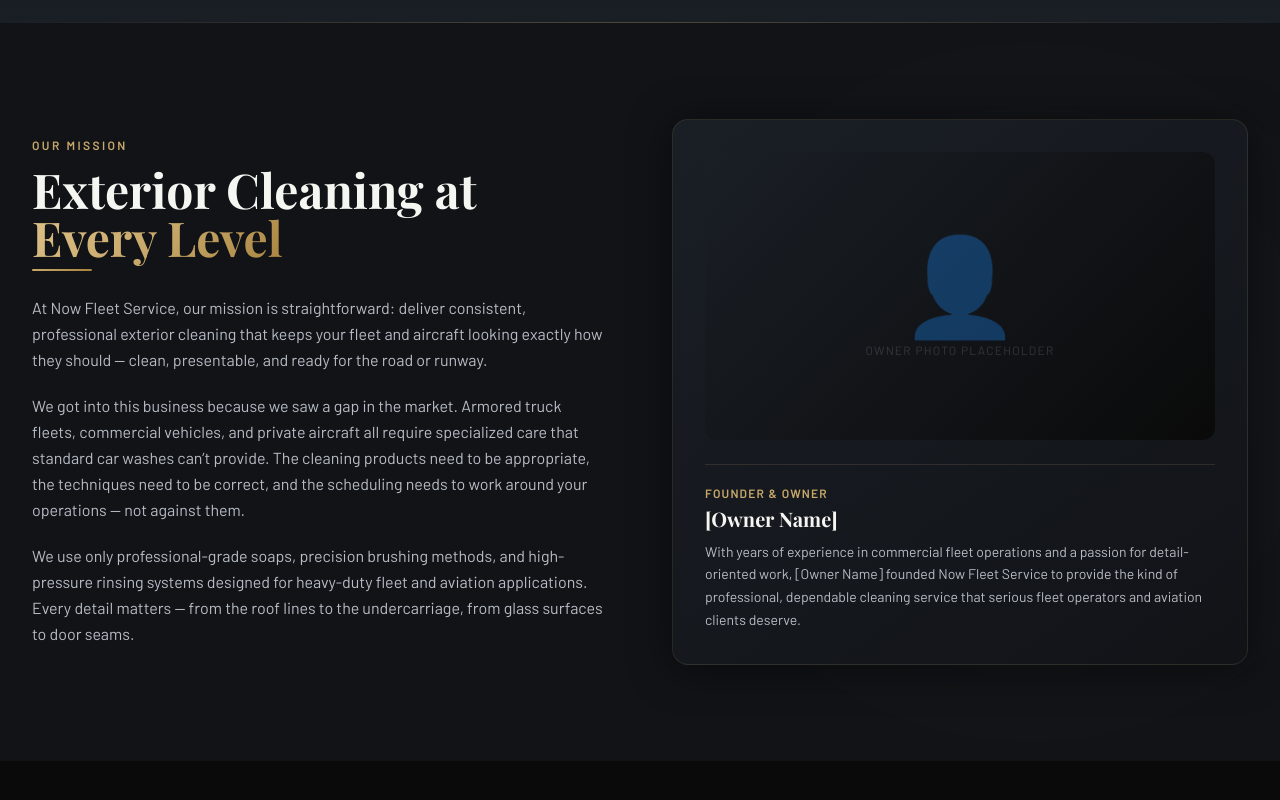
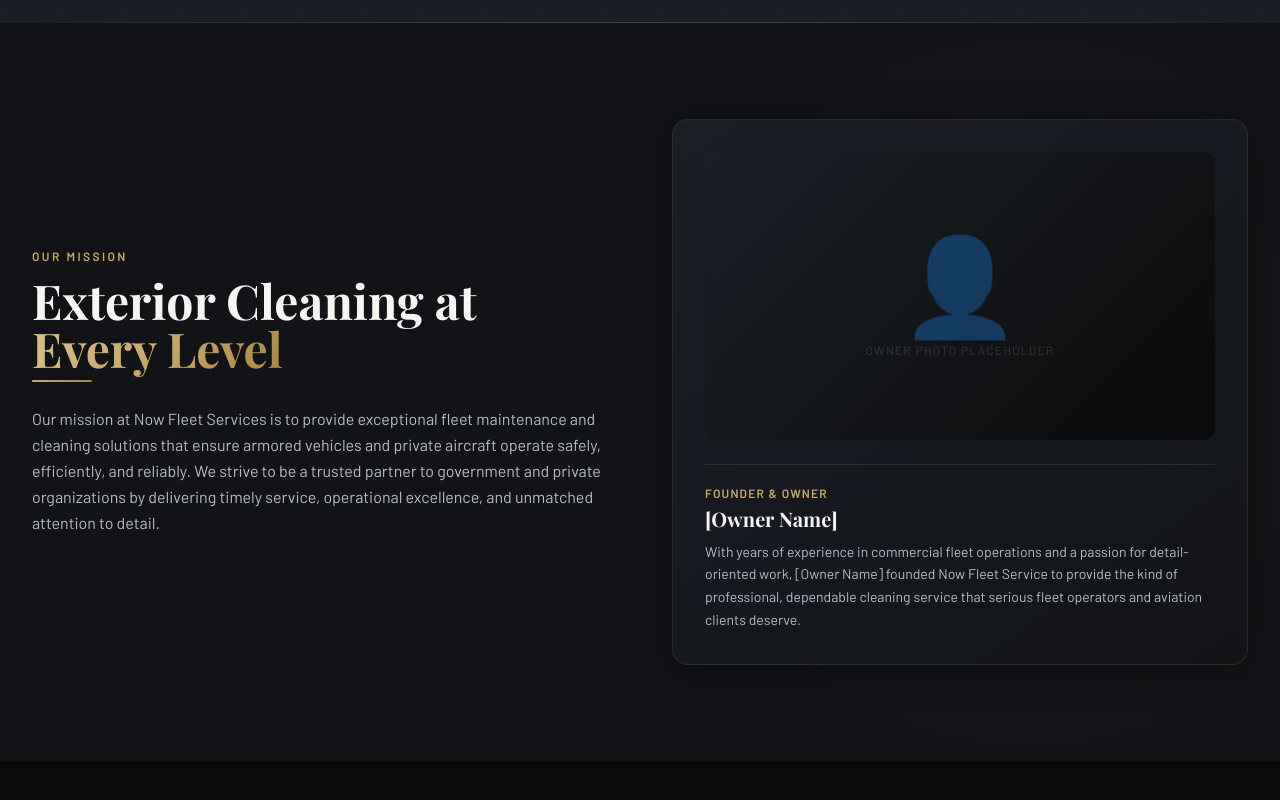
Before and after one commit to big6311/now-fleet-service, a Next.js app: page /about in a window 1280 px wide. Shown: the part 440-1240 px from the top of the page. Built offline with nearby package versions, Linux system fonts and the light colour scheme; a web font is replaced by a local one.

Commit message:
Revise mission statement for Now Fleet Services
Updated mission statement to reflect focus on fleet maintenance and cleaning solutions for armored vehicles and private aircraft.

```diff
--- a/app/about/page.tsx
+++ b/app/about/page.tsx
@@ -82,27 +82,13 @@
               <span className="gold-line block mb-6"></span>
               <div className="space-y-5 text-muted font-body text-base leading-relaxed">
                 <p>
-                  At Now Fleet Service, our mission is straightforward: deliver
-                  consistent, professional exterior cleaning that keeps your
-                  fleet and aircraft looking exactly how they should — clean,
-                  presentable, and ready for the road or runway.
+                 Our mission at Now Fleet Services is to provide exceptional fleet maintenance
+                  and cleaning solutions that ensure armored vehicles and private aircraft operate
+                  safely, efficiently, and reliably. We strive to be a trusted partner to government
+                  and private organizations by delivering timely service, operational excellence, and
+                  unmatched attention to detail.
                 </p>
-                <p>
-                  We got into this business because we saw a gap in the market.
-                  Armored truck fleets, commercial vehicles, and private
-                  aircraft all require specialized care that standard car washes
-                  can&rsquo;t provide. The cleaning products need to be
-                  appropriate, the techniques need to be correct, and the
-                  scheduling needs to work around your operations — not against
-                  them.
-                </p>
-                <p>
-                  We use only professional-grade soaps, precision brushing
-                  methods, and high-pressure rinsing systems designed for
-                  heavy-duty fleet and aviation applications. Every detail
-                  matters — from the roof lines to the undercarriage, from
-                  glass surfaces to door seams.
-                </p>
+
               </div>
             </div>
 
```
